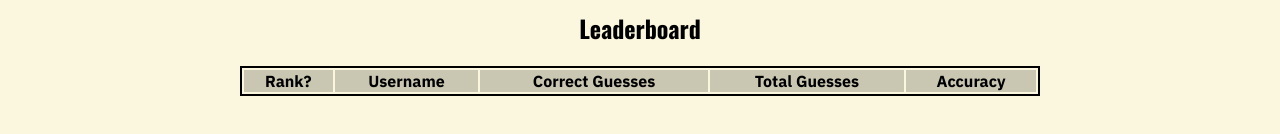
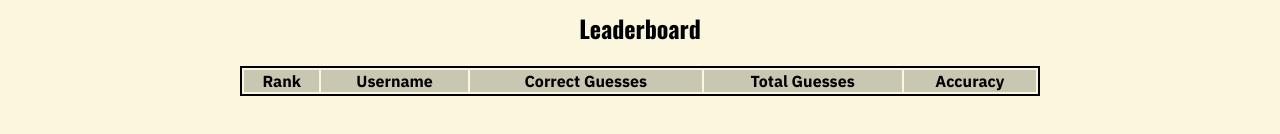
Before and after one commit to BeegFloppa15/a2-BrodyGraham, a website: page public/index.html in a window 1280 px wide. Both pictures are taken after typing "Sample" into the empty fields and a click on the button "Start". Shown: the part 454-588 px from the top of the page. Drawn offline with nearby package versions, Linux system fonts and the light colour scheme; no server answers.

Commit message:
Added website link to README, removed question mark

```diff
--- a/public/index.html
+++ b/public/index.html
@@ -43,7 +43,7 @@
         <table>
           <thead>
             <tr>
-              <th scope="col">Rank?</th>
+              <th scope="col">Rank</th>
               <th scope="col">Username</th>
               <th scope="col">Correct Guesses</th>
               <th scope="col">Total Guesses</th>
```
Also changed, not shown: README.md.
